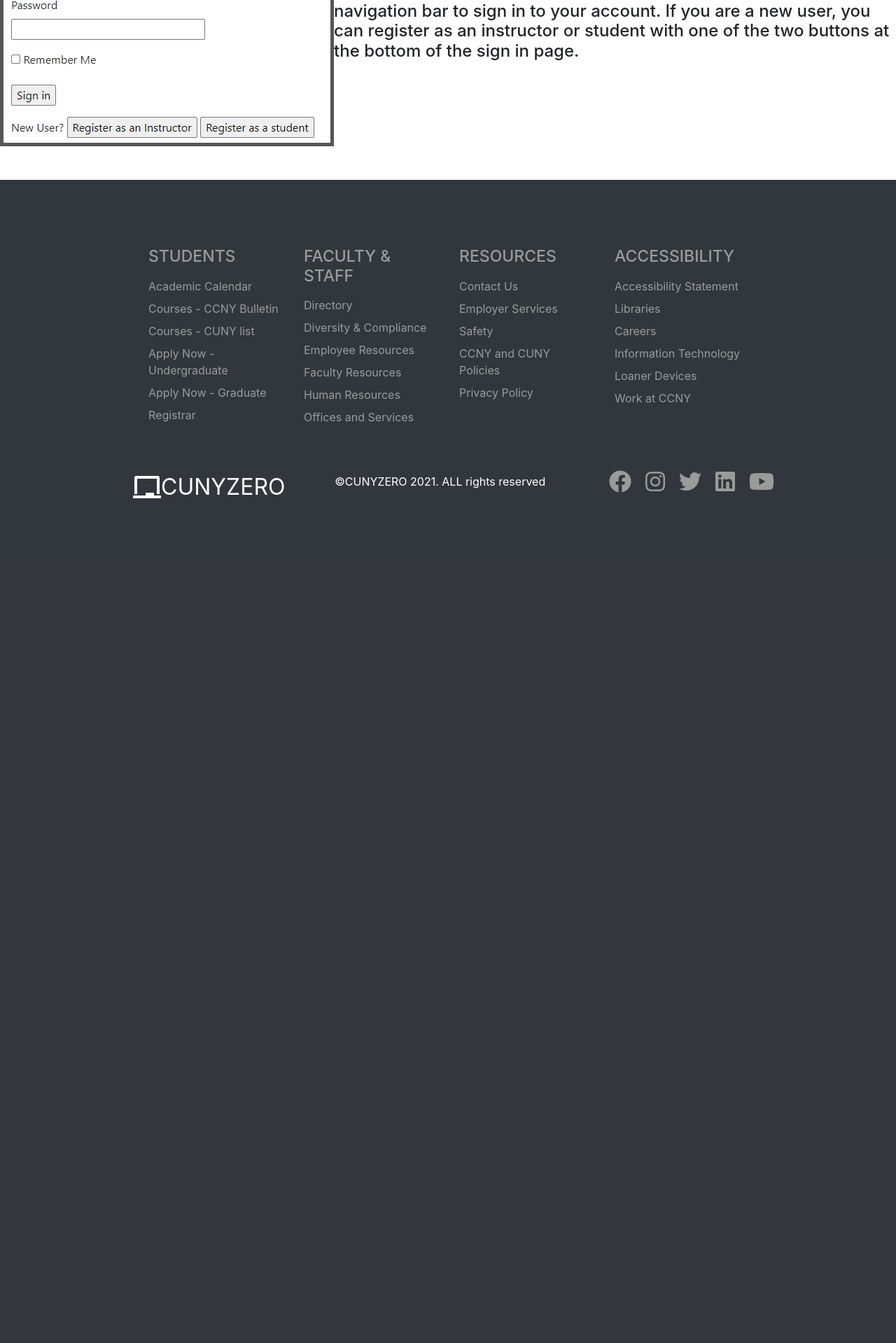
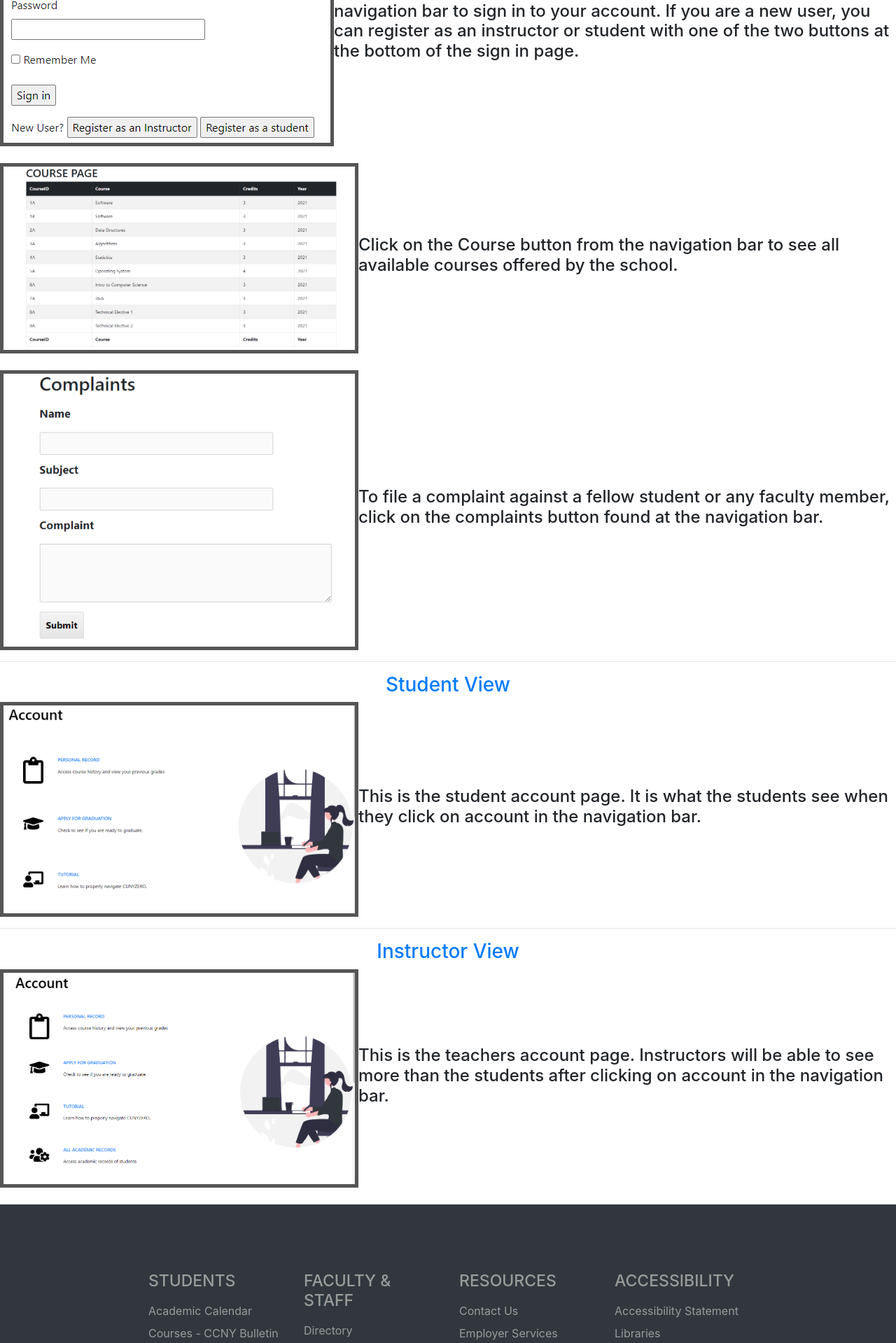
Before and after one commit to tryingtolearn11/322_project, a Flask app: page /tutorial in a window 1280 px wide. Shown: the part 386-2305 px from the top of the page at 70% size. Before the commit the page ends 1098 px from the top, so only its background shows below. Run offline with Flask 2, Linux system fonts and the light colour scheme; the visitor is signed in with stand-in values (Sample User, id 1); some libraries are stand-ins or nearby versions.

Commit message:
added more tutorial information

```diff
--- a/app/templates/login.html
+++ b/app/templates/login.html
@@ -10,7 +10,7 @@
 
 </head>
 <body>
-    <div class="col-lg-12">
+    <!-- <div class="col-lg-12"> -->
         <div class="signin">
             <head>
                 <h1> Sign In </h1>
@@ -41,7 +41,7 @@
             </form>
         </div>
 
-    </div>
+    <!-- </div> -->
 
 </body>
 </html>
--- a/app/templates/tutorial.html
+++ b/app/templates/tutorial.html
@@ -27,7 +27,27 @@
         <h4>Click on Login at the top right of the screen or on the far right of the navigation bar to sign in to your account. If you are a new user, you can register as an instructor or student with one of the two buttons at the bottom of the sign in page.</h4>
     </div>
     <br>
-
+    <div class="image-txt-container">
+        <img src="static/img/coursePage.png" width="40%" alt="Course Page">
+        <h4>Click on the Course button from the navigation bar to see all available courses offered by the school.</h4>
+    </div>
+    <br>
+    <div class="image-txt-container">
+        <img src="static/img/complaintsPage.png" width="40%" alt="Complaints Page">
+        <h4>To file a complaint against a fellow student or any faculty member, click on the complaints button found at the navigation bar.</h4>
+    </div>
+    <hr>
+    <h3 class="text-primary"><center>Student View</center></h3>
+    <div class="image-txt-container">
+        <img src="static/img/studentAccountPage.png" width="40%" alt="Students Account Page">
+        <h4>This is the student account page. It is what the students see when they click on account in the navigation bar.</h4>
+    </div>
+    <hr>
+    <h3 class="text-primary"><center>Instructor View</center></h3>
+    <div class="image-txt-container">
+        <img src="static/img/instructorAccountPage.png" width="40%" alt="Instructor Account Page">
+        <h4>This is the teachers account page. Instructors will be able to see more than the students after clicking on account in the navigation bar.</h4>
+    </div>
     <br>
 
 </body>
```
Also changed, not shown: app/static/img/InstructorAccountPage.png (added), app/static/img/complaintsPage.png (added), app/static/img/coursePage.png (added), app/static/img/studentAccountPage.png (added).
